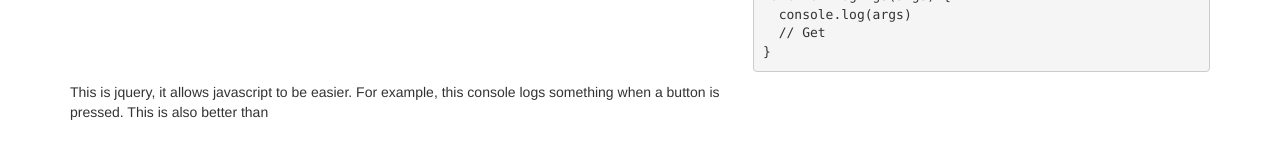
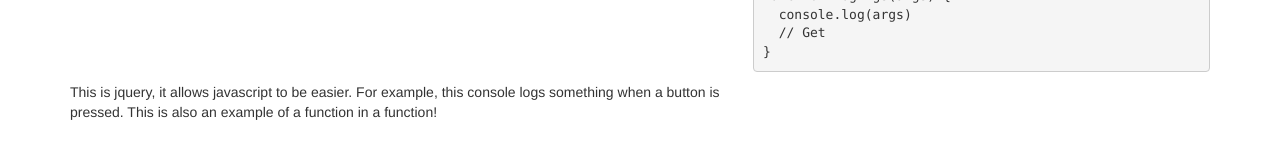
Before and after one commit to runnedrunner/whatiknow, a plain HTML site: page index.html in a window 1280 px wide. Shown: the part 236-394 px from the top of the page. Drawn offline with nearby package versions, Linux system fonts and the light colour scheme.

Commit message:
Classadoo autocommit

```diff
--- a/index.html
+++ b/index.html
@@ -36,7 +36,7 @@
         </div>
       <div class="row learning-item">
         <div class="col-xs-7 description">
-          This is jquery, it allows javascript to be easier. For example, this console logs something when a  button is pressed. This is also better than
+          This is jquery, it allows javascript to be easier. For example, this console logs something when a  button is pressed. This is also an example of a function in a function!
         </div>
         <div class="col-xs-5" id="jquery-example">
         </div>
```
